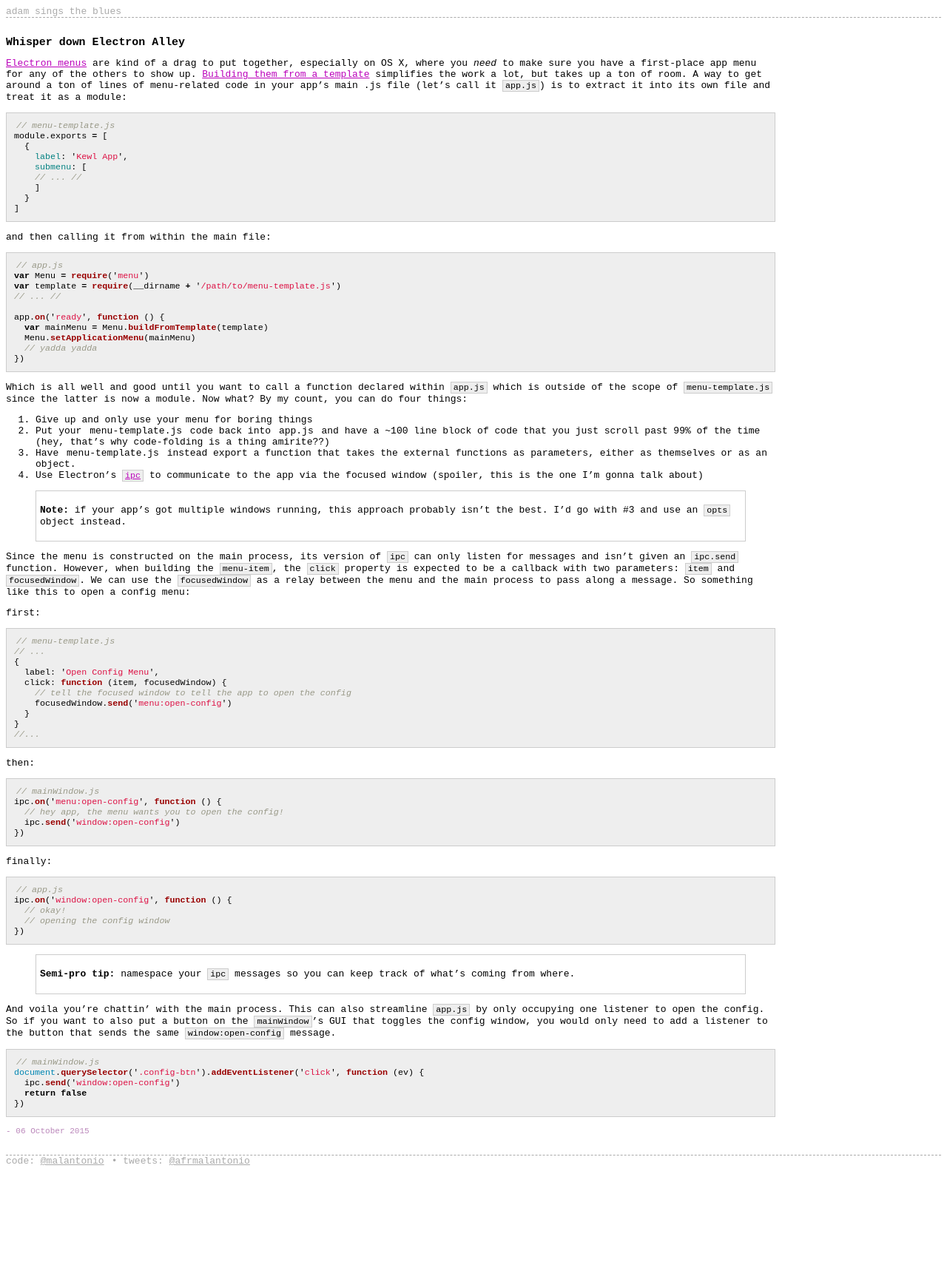
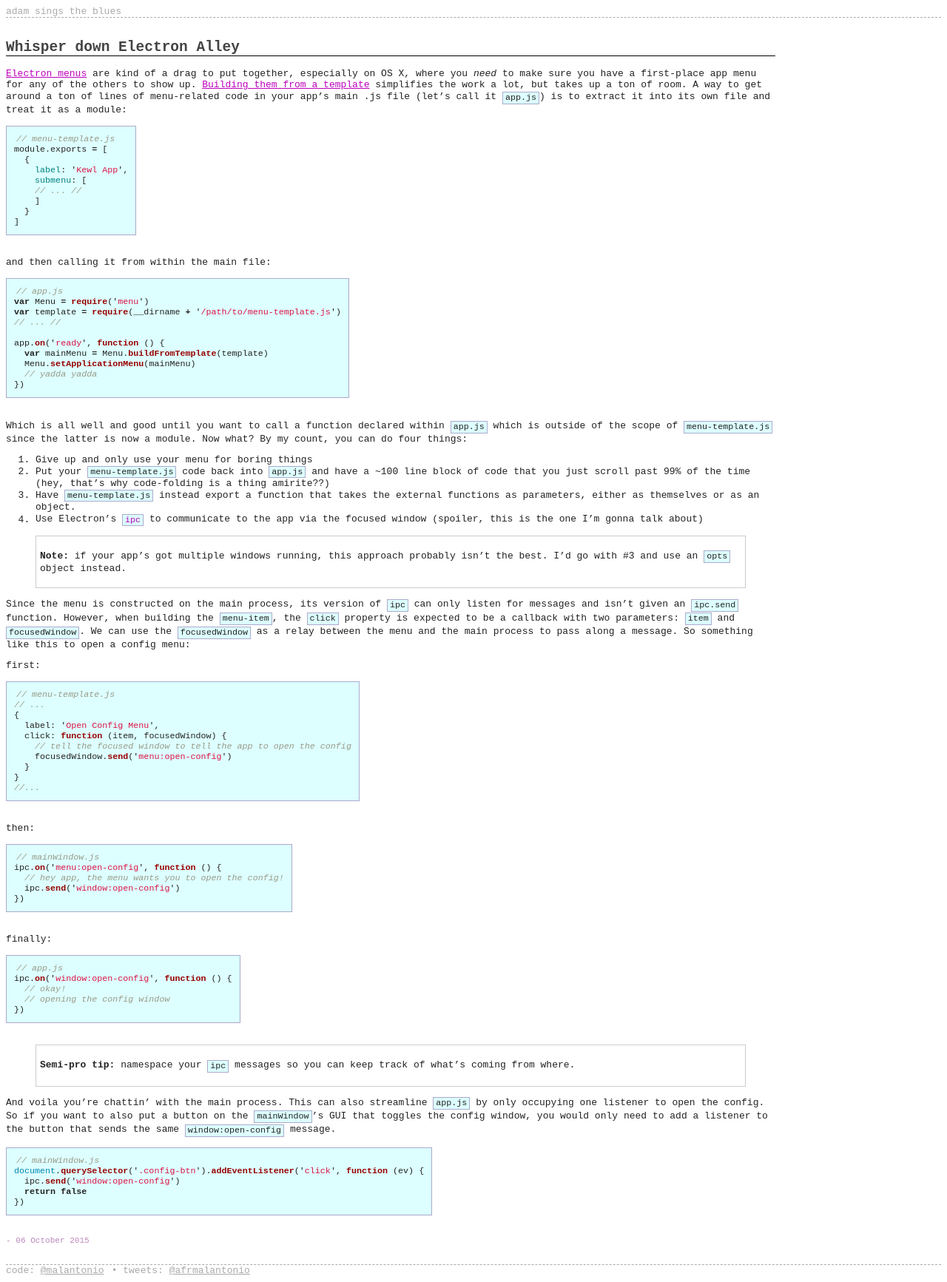
Before and after one commit to malantonio/blog, a Jekyll site: the page built from _posts/2015-10-06-whisper-down-electron-alley.markdown, in a window 1280 px wide. Shown: the whole page at 74% size. Built offline with Jekyll 4.4.1, drawn with Linux system fonts in a browser that asks for light colours; Markdown is read by kramdown in place of the engine named in the settings; before the commit the page ends 1585 px from its top, so only the background shows below that.

Commit message:
mostly style junk

```diff
--- a/_layouts/default.html
+++ b/_layouts/default.html
@@ -3,13 +3,14 @@
   <head>
     <meta charset="utf-8">
     <meta http-equiv="X-UA-Compatible" content="IE=edge,chrome=1">
-    <title>{% if page.title %}{{ page.title }}{% else %}{{ site.name }}{% endif %}</title>
+    <title>{% if page.title %}{{ page.title }}{% else %}{{ site.title }}{% endif %}</title>
     <meta name="viewport" content="width=device-width">
     <meta name="description" content="{{ site.description }}">
-    <link rel="canonical" href="{{ site.url }}{{ site.baseurl }}{{ page.url | replace:'index.html','' }}" />
+    <link rel="shortcut icon" href="{{ site.baseurl }}/favicon.png">
+    <link rel="canonical" href="{{ site.url }}{{ site.baseurl }}{{ page.url | replace:'index.html','' }}">
     <style>
     *, *:before, *:after { box-sizing: border-box; }
-    body { font-family: monospace; font-size: 13px; }
+    body { color: #222; font-family: monospace; font-size: 13px; }
     body > header { border-bottom: 1px dashed #aaa;  color: #aaa; }
     body > header a, body > footer a { color: #aaa; }
     body > header a:hover, body > footer a:hover { color: #111; }
@@ -17,10 +18,23 @@
     .blarg-content { padding: 1em 0; }
     p { line-height: 15px; }
     h1 code, h2 code, h3 code, h4 code, h5 code, h6 code, a code,
-    p > code, pre { background-color: #eee; border: 1px solid #ccc; font-size: .90em; }
-    pre { padding: 10px; }
+    p > code, li > code, blockquote > code, pre {
+        background-color: #ddffff;
+        border: 1px solid #aac;
+        display: inline-block;
+        font-size: .90em;
+        margin-top: .125em;
+    }
+    pre { padding: 10px; width: auto; }
     code { padding: 0 3px; }
-    h1, h2, h3, h4, h5, h6 { font-size: 1.15em; }
+    .highlight { max-width: 100%; overflow-x: scroll; }
+    h1, h2, h3, h4, h5, h6 { color: #444; }
+    h1 { border-bottom: 1px solid black; font-size: 1.5em; }
+    h2 { font-size: 1.4em; }
+    h3 { font-size: 1.3em; }
+    h4 { font-size: 1.2em; }
+    h5 { font-size: 1.1em; }
+    h6 { font-size: 1em; }
     a { color: #bb00bb; }
     blockquote { border: 1px solid #ccc; padding: 5px; }
     .posts-index { list-style-type: none; margin: 0; padding: 0; }
@@ -99,7 +113,7 @@
   </head>
   <body>
     <header>
-        <a href="{{ site.url }}{{ site.baseurl }}">{{ site.title }}</a>
+        <a href="{{ site.baseurl }}/">{{ site.title }}</a>
     </header>
     <div class="blarg-content">
       {{ content }}
--- a/_layouts/post.html
+++ b/_layouts/post.html
@@ -4,9 +4,9 @@ layout: default
 <article class="post">
 
   <header>
-    <h2>
+    <h1>
       {{ page.title }}
-    </h2>
+    </h1>
   </header>
 
   <section class="post-content">
--- a/index.html
+++ b/index.html
@@ -5,8 +5,7 @@ title: these are words I've never said out loud
 <ul class="posts-index">
   {% for post in site.posts %}
     <li>
-      <span class="post-date">{{ post.date | date_to_long_string }}</span>
-      &there4;
+      <span class="post-date">{{ post.date | date: "%B %d %Y" }}</span>
       <a href="{{site.baseurl }}{{ post.url }}">{{ post.title }}</a>
     </li>
   {% endfor %}
```
Also changed, not shown: favicon.png (added), 1 other file.
